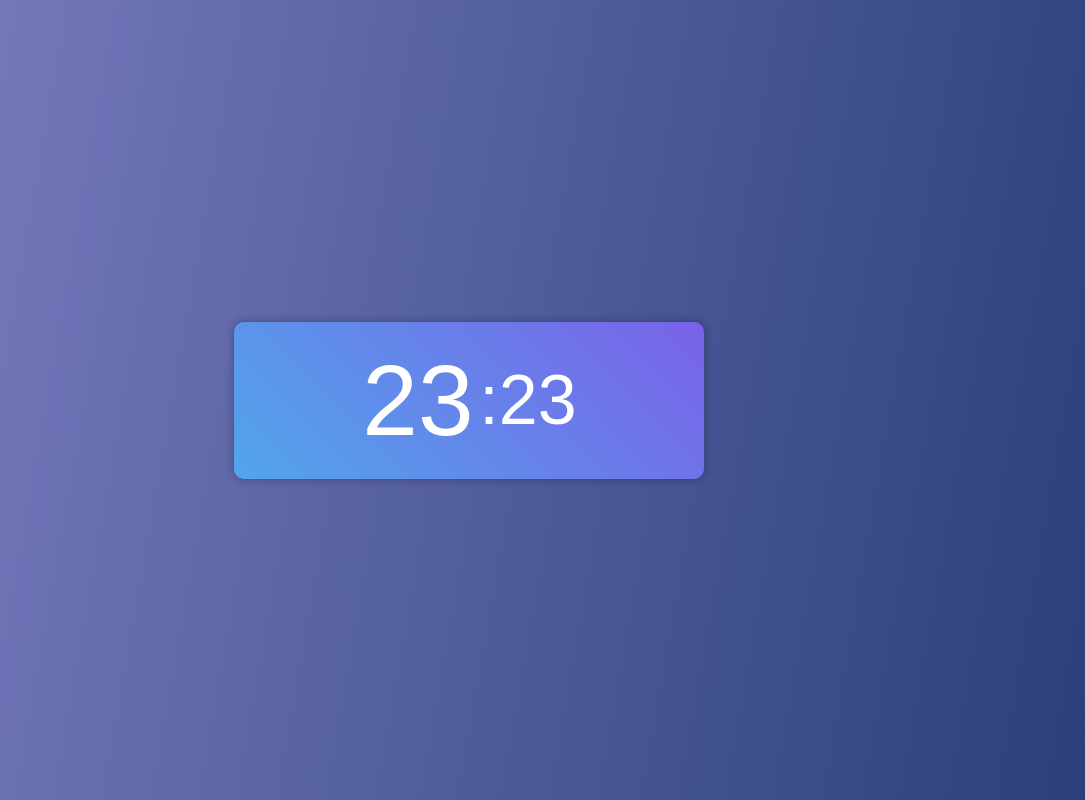
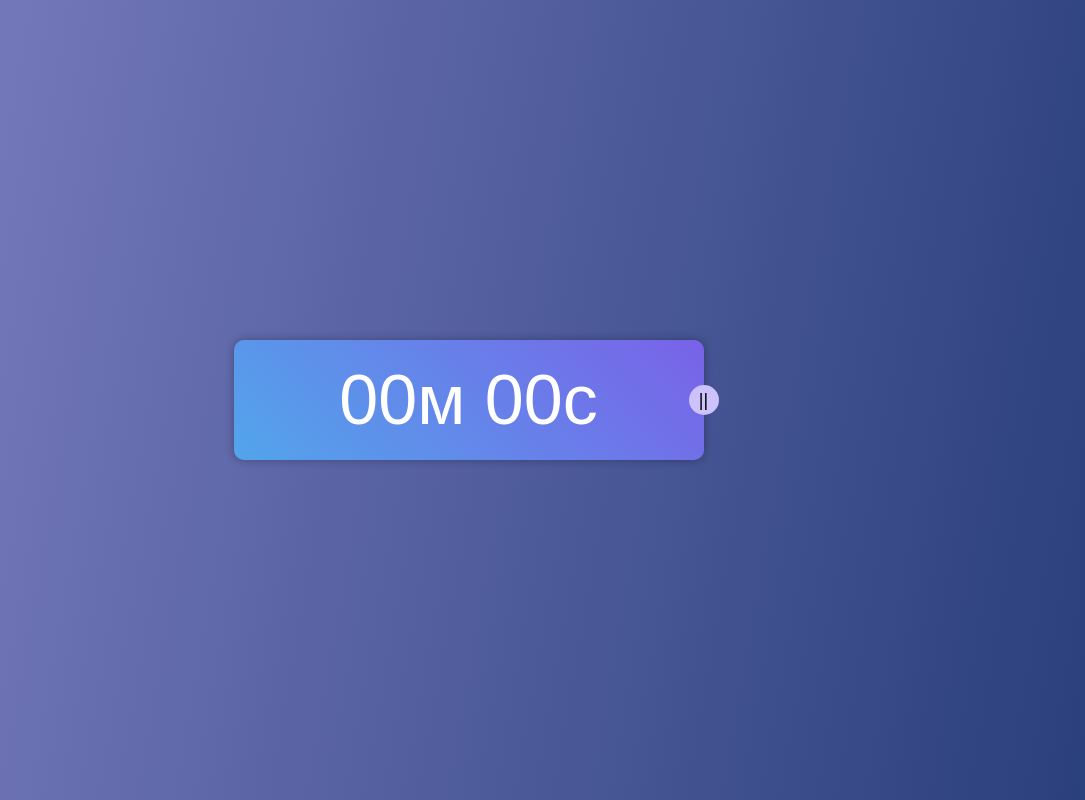
Before and after one commit to serejabogdan/wart-react, a React (Create React App) app: page / in a window 1280 px wide. Shown: the whole page, without its empty margins (164-1249 px from the left). Built offline with nearby package versions, Linux system fonts and the light colour scheme.

Commit message:
added: input time

```diff
--- a/src/components/Timer/Timer.css
+++ b/src/components/Timer/Timer.css
@@ -67,18 +67,43 @@
   fill: white;
 }
 
-.timer__minutes {
+.timer__input-time {
   display: flex;
   flex-direction: column;
+
+  overflow: hidden;
 }
 
-.timer__minutes input {
-  display: block;
-  width: 115px;
-  border: 0;
+.timer__input-time {
+  border: none;
   background: none;
+  outline: none;
 
   font-family: Arial;
-  font-size: 100px;
+  font-size: 25px;
   color: white;
+  text-align: right;
+  opacity: 0;
+  cursor: pointer;
+
+  position: absolute;
+  top: 0;
+  bottom: 0;
+  z-index: 1;
+  width: 100%;
 }
+
+.timer__focus-border {
+  position: absolute;
+  top: 0;
+  bottom: 0;
+  left: 0;
+  right: 0;
+
+  transition: 0.2s;
+}
+
+.timer__input-time:focus + .timer__focus-border {
+  border-radius: 10px;
+  box-shadow: 0 0 10px rgba(0, 0, 0, 0.5);
+}
--- a/src/components/Timer/Timer.js
+++ b/src/components/Timer/Timer.js
@@ -4,30 +4,53 @@ import './Timer.css';
 import btnCloseSvg from '../../assets/svg/btnCloseSvg';
 
 const Timer = () => {
-  const initialState = {isPlay: false, minutes: 23, seconds: 23};
+  const initialState = {inputTime: '', isPlay: false, minutes: 0, seconds: 0};
   const [timer, setTimer] = useState(initialState);
 
   const onChangeMinutes = (e) => {
-    let value = e.currentTarget.value;
-    value = value.match(/[\d]{0,2}/);
+    const value = e.currentTarget.value;
+    const receivedTime = value.match(/[\d]{0,4}/).toString();
+    let minutes = 0;
+    let seconds = 0;
+
+    if (receivedTime.length > 2) {
+      seconds = +receivedTime.slice(-2);
+      minutes = +receivedTime.slice(0, receivedTime.length / 2);
+    } else {
+      seconds = +receivedTime;
+    }
+
     return setTimer((state) => {
-      return {...state, minutes: value};
+      return {...state, inputTime: receivedTime, minutes, seconds};
     });
   };
 
+  const onChangeInputSelection = (e) => e.currentTarget.setSelectionRange(4, 4);
+
+  const fixTimeString = () => `${fixMinutesString()}м ${fixSecondsString()}с`;
+  const fixMinutesString = () => (timer.minutes < 10 ? `0${timer.minutes}` : `${timer.minutes}`);
+  const fixSecondsString = () => (timer.seconds < 10 ? `0${timer.seconds}` : `${timer.seconds}`);
+
   return (
     <div className="timer">
-      <div className="timer__minutes">
-        <input
-          contentEditable={!timer.isPlay}
-          suppressContentEditableWarning={true}
-          onInput={onChangeMinutes}
-          value={timer.minutes}
-        />
-      </div>
-      :<span className="timer__seconds">23</span>
+      {!timer.isPlay && (
+        <>
+          <input
+            className="timer__input-time"
+            onInput={onChangeMinutes}
+            value={timer.inputTime}
+            onClick={onChangeInputSelection}
+          />
+          <div className="timer__focus-border"></div>
+        </>
+      )}
+      <div className="time">{fixTimeString()}</div>
       <div className="timer__btn-wrapper">
-        {timer.isPlay && <button className="timer__close-btn btn">{btnCloseSvg}</button>}
+        {timer.isPlay ? (
+          <button className="timer__close-btn btn">{btnCloseSvg}</button>
+        ) : (
+          <button className="timer__close-btn btn">||</button>
+        )}
       </div>
     </div>
   );
```
Also changed, not shown: 1 other file (tests, documents, lock files or other folders).
